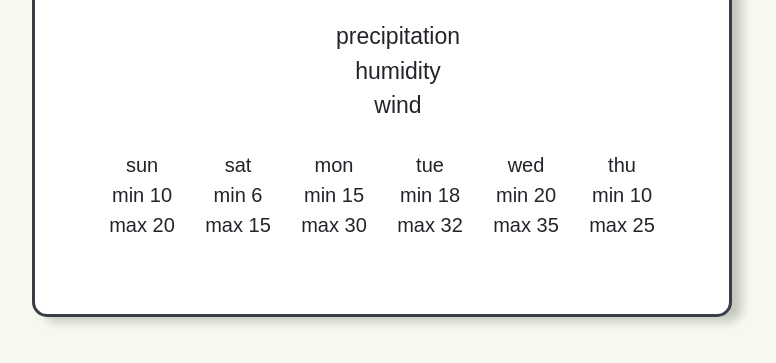
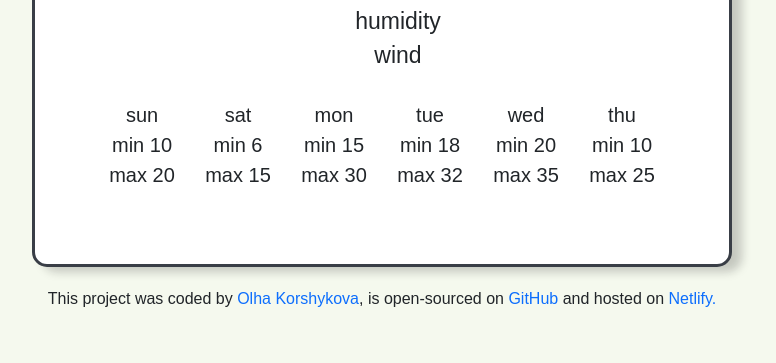
Before and after one commit to krshiiikova/new-weather-app, a plain HTML site: page index.html in a window 1280 px wide. Shown: the part 283-646 px from the top of the page, without its empty margins (258-1034 px from the left). Drawn offline with nearby package versions, Linux system fonts and the light colour scheme; a web font is replaced by a local one.

Commit message:
Added bottom line

```diff
--- a/index.html
+++ b/index.html
@@ -4,7 +4,7 @@
     <meta charset="UTF-8" />
     <meta http-equiv="X-UA-Compatible" content="IE=edge" />
     <meta name="viewport" content="width=device-width, initial-scale=1.0" />
-    <title>Document</title>
+    <title>Weather App</title>
     <link rel="preconnect" href="https://fonts.googleapis.com" />
     <link rel="preconnect" href="https://fonts.gstatic.com" crossorigin />
     <link
@@ -104,5 +104,14 @@
         </div>
       </footer>
     </div>
+    <p>
+      This project was coded by <a href="#">Olha Korshykova</a>, is open-sourced
+      on
+      <a href="https://github.com/krshiiikova/new-weather-app" target="_blank">
+        GitHub</a
+      >
+      and hosted on<a href="https://netlify.com" target="_blank"> Netlify.</a>
+    </p>
+    <script src="script.js"></script>
   </body>
 </html>
--- a/style.css
+++ b/style.css
@@ -5,7 +5,7 @@ body {
 .container {
   border: 3px solid #393e46;
   border-radius: 15px;
-  margin: 100px auto;
+  margin: 50px auto 20px;
   max-width: 700px;
   max-height: 500px;
   display: block;
@@ -91,3 +91,6 @@ footer {
 a {
   text-decoration: none;
 }
+p {
+  text-align: center;
+}
```
